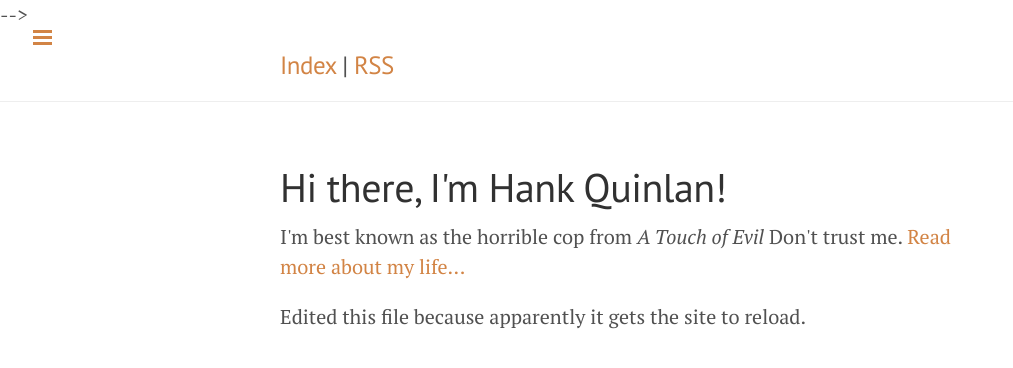
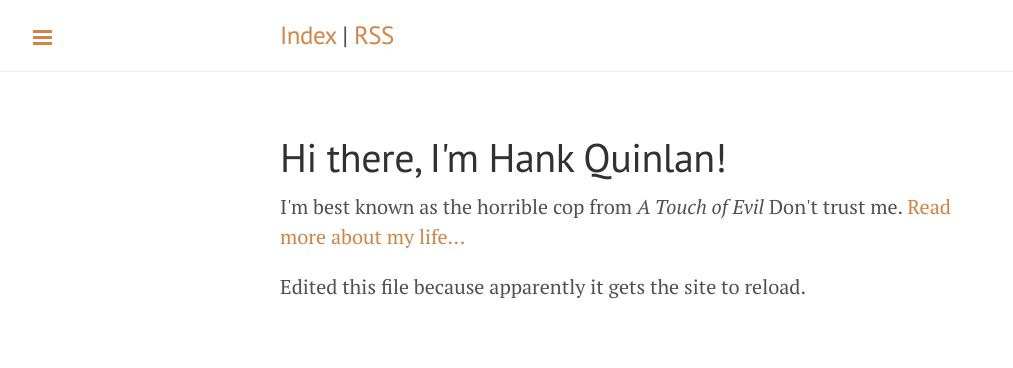
Before and after one commit to datascienceconfidential/datascienceconfidential.github.io, a Jekyll site: the page built from index.html, in a window 1280 px wide. Shown: the top 368 px of the page, without its empty margins (0-1013 px from the left). Built offline with Jekyll 4.4.1, drawn with Linux system fonts in a browser that asks for light colours.

Commit message:
Resurrected sidebar

```diff
--- a/_layouts/default.html
+++ b/_layouts/default.html
@@ -2,13 +2,10 @@
 	<html>
 		<head>
 			<title>{{ page.title }}</title>
-			<!-- link to main stylesheet -->
-			<link rel="stylesheet" type="text/css" href="/css/main.css">
-			<link rel="stylesheet" type="text/css" href="/css/syntax.css">
-			  <link rel="stylesheet" href="/css/poole.css">
-
-  <link rel="stylesheet" href="/css/lanyon.css">
-			  <link rel="stylesheet" href="http://fonts.googleapis.com/css?family=PT+Serif:400,400italic,700%7CPT+Sans:400">
+			<link rel="stylesheet" type="text/css" href="/css/syntax.css"> <!-- code listings-->
+			<link rel="stylesheet" href="/css/poole.css">
+                        <link rel="stylesheet" href="/css/lanyon.css">
+			<link rel="stylesheet" href="http://fonts.googleapis.com/css?family=PT+Serif:400,400italic,700%7CPT+Sans:400">
 			<script src="https://cdnjs.cloudflare.com/ajax/libs/mathjax/2.7.0/MathJax.js?config=TeX-AMS-MML_HTMLorMML" type="text/javascript"></script>
 			{% include mathjax_support %}
 		</head>
@@ -17,8 +14,8 @@
 
 
 			<!-- Sidebar should appear here! -->
-			<!-- {% include sidebar.html %}
-			<label for="sidebar-checkbox" class="sidebar-toggle"></label> -->
+			{% include sidebar.html %}
+			<label for="sidebar-checkbox" class="sidebar-toggle"></label>
 			<!-- This should come after the sidebar -->
 
 
@@ -38,7 +35,7 @@
       </div>
     </div>
 
-    <!-- <label for="sidebar-checkbox" class="sidebar-toggle"></label>
+    <!-- <label for="sidebar-checkbox" class="sidebar-toggle"></label> -->
 
     <script>
       (function(document) {
@@ -53,7 +50,7 @@
           checkbox.checked = false;
         }, false);
       })(document);
-    </script> -->
+    </script>
 			<!-- <nav>
 	    		<ul>
 	        		<li><a href="/">Home</a></li>
```
